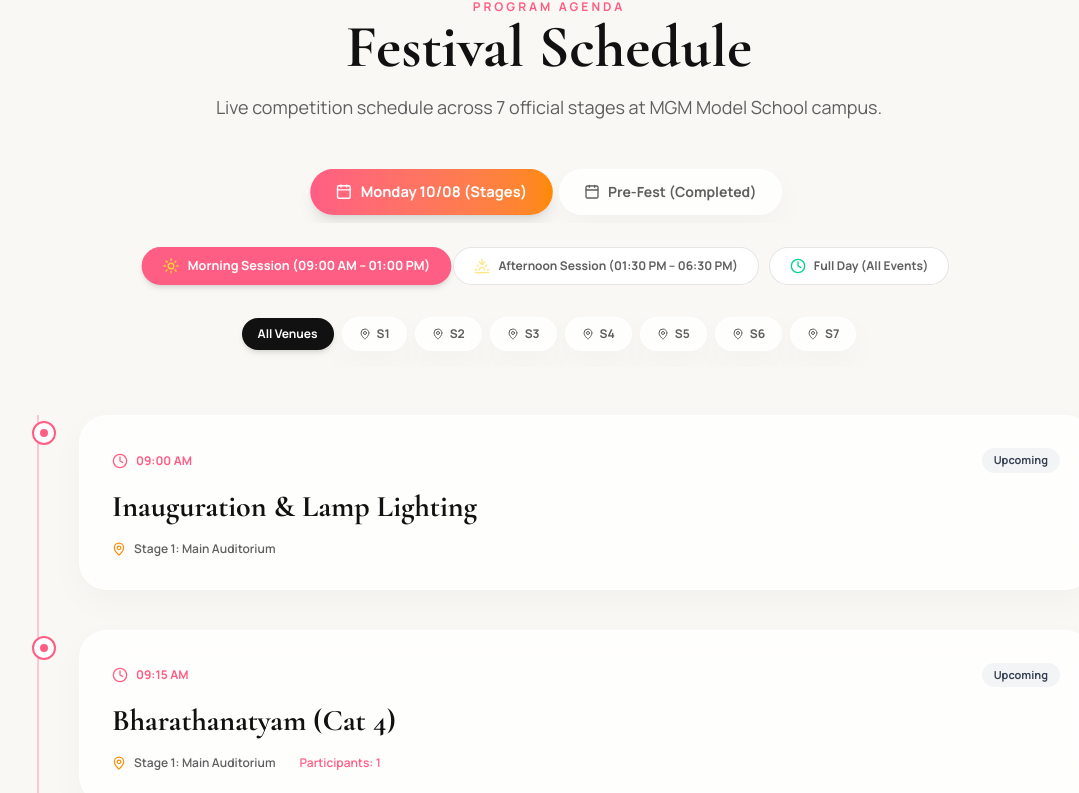
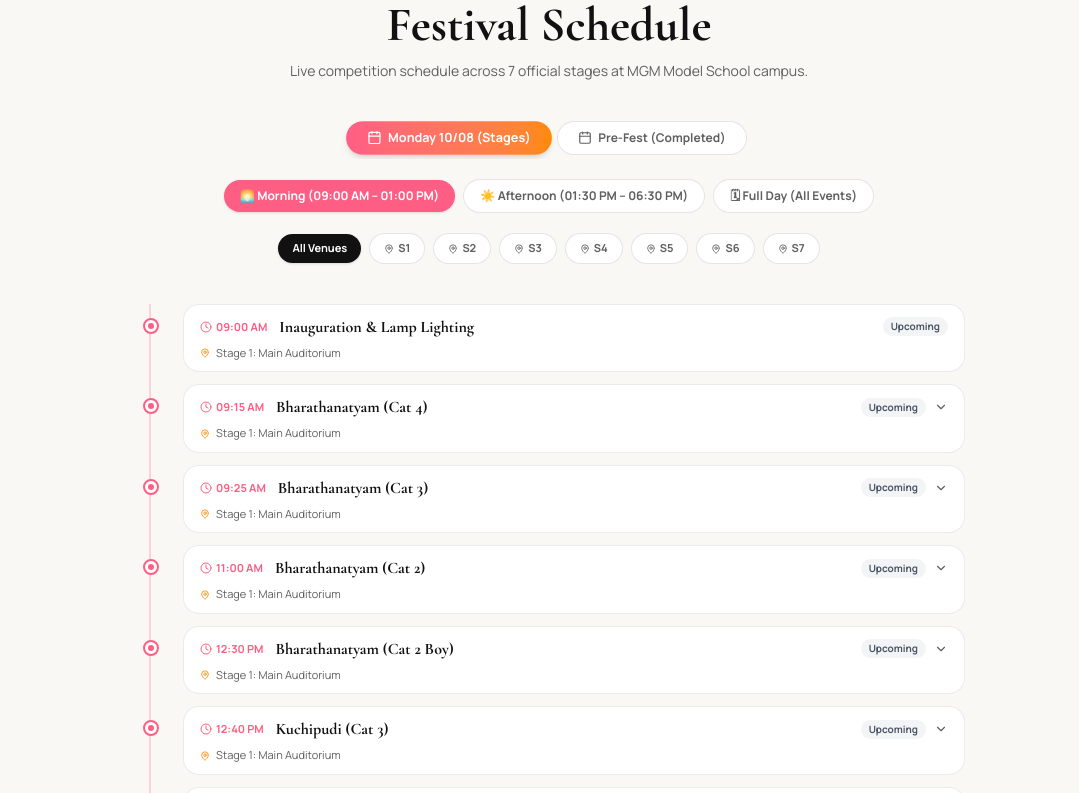
Before and after one commit to kavexa432/KALATHMAKAM, a React (Vite) app: page / in a window 1280 px wide. Shown: the part 4220-5013 px from the top of the page, without its empty margins (91-1170 px from the left). Built offline with nearby package versions, Linux system fonts and the light colour scheme; no server answers; the database is empty.

Commit message:
feat: compact schedule cards with tap-to-expand details and View More button

```diff
--- a/src/components/ScheduleTimeline.tsx
+++ b/src/components/ScheduleTimeline.tsx
@@ -1,19 +1,20 @@
 import React, { useState } from 'react';
 import { DAYS_LIST, SCHEDULE_DATA } from '../data/scheduleData';
-import { Clock, MapPin, CheckCircle, Radio, Calendar, Sun, Sunset } from 'lucide-react';
-import { motion } from 'framer-motion';
+import { Clock, MapPin, CheckCircle, Radio, Calendar, ChevronDown } from 'lucide-react';
 
 export const ScheduleTimeline: React.FC = () => {
   const [activeDay, setActiveDay] = useState<string>(DAYS_LIST[0]);
   const [activeStage, setActiveStage] = useState<string>('All Venues');
   const [sessionFilter, setSessionFilter] = useState<'Morning' | 'Afternoon' | 'All'>('Morning');
+  const [expandedId, setExpandedId] = useState<string | null>(null);
+  // Show first 8 cards, rest behind "View More"
+  const [showAll, setShowAll] = useState(false);
+
+  const INITIAL_VISIBLE = 8;
 
   const filteredScheduleByDay = SCHEDULE_DATA.filter((item) => item.day === activeDay);
-
-  // Extract unique stages for the selected day
   const uniqueStages = Array.from(new Set(filteredScheduleByDay.map(item => item.stage)));
 
-  // Helper to determine if an event is in Morning Session (09:00 AM - 01:00 PM) vs Afternoon Session
   const isMorningItem = (timeStr: string) => {
     if (timeStr.includes('Completed Pre-Fest')) return true;
     if (timeStr.includes('TBA') || timeStr.includes('Same Session')) return true;
@@ -25,224 +26,254 @@ export const ScheduleTimeline: React.FC = () => {
     return true;
   };
 
-  // Filter by day, stage, and session
   const filteredSchedule = filteredScheduleByDay.filter((item) => {
     const matchesStage = activeStage === 'All Venues' || item.stage === activeStage;
     if (!matchesStage) return false;
-
-    if (sessionFilter === 'Morning') {
-      return isMorningItem(item.time);
-    } else if (sessionFilter === 'Afternoon') {
-      return !isMorningItem(item.time);
-    }
+    if (sessionFilter === 'Morning') return isMorningItem(item.time);
+    if (sessionFilter === 'Afternoon') return !isMorningItem(item.time);
     return true;
   });
 
+  const visibleItems = showAll ? filteredSchedule : filteredSchedule.slice(0, INITIAL_VISIBLE);
+  const hiddenCount = filteredSchedule.length - INITIAL_VISIBLE;
+
+  // Reset expanded & showAll when filters change
+  const handleDayChange = (day: string) => {
+    setActiveDay(day);
+    setActiveStage('All Venues');
+    setExpandedId(null);
+    setShowAll(false);
+  };
+
+  const handleStageChange = (stage: string) => {
+    setActiveStage(stage);
+    setExpandedId(null);
+    setShowAll(false);
+  };
+
+  const handleSessionChange = (s: 'Morning' | 'Afternoon' | 'All') => {
+    setSessionFilter(s);
+    setExpandedId(null);
+    setShowAll(false);
+  };
+
   return (
-    <section id="schedule" className="py-24 relative overflow-hidden bg-[#FAF8F5]">
-      <div className="max-w-6xl mx-auto px-4 sm:px-6 lg:px-8">
+    <section id="schedule" className="py-20 relative overflow-hidden bg-[#FAF8F5]">
+      <div className="max-w-4xl mx-auto px-4 sm:px-6 lg:px-8">
 
         {/* Section Header */}
-        <div className="text-center max-w-3xl mx-auto space-y-4 mb-12">
+        <div className="text-center max-w-2xl mx-auto space-y-3 mb-10">
           <span className="text-xs font-sans-manrope font-extrabold tracking-[0.25em] text-[#FF5E84] uppercase">
             PROGRAM AGENDA
           </span>
-          <h2 className="font-serif-cormorant text-4xl sm:text-5xl md:text-6xl font-bold text-[#111111]">
+          <h2 className="font-serif-cormorant text-4xl sm:text-5xl font-bold text-[#111111]">
             Festival Schedule
           </h2>
-          <p className="font-sans-manrope text-base sm:text-lg text-[#5F5F5F]">
+          <p className="font-sans-manrope text-sm text-[#5F5F5F]">
             Live competition schedule across 7 official stages at MGM Model School campus.
           </p>
         </div>
 
         {/* Day Selector Tabs */}
-        <div className="flex items-center justify-center gap-3 mb-6 overflow-x-auto pb-2">
-          {DAYS_LIST.map((day) => {
-            const isActive = activeDay === day;
-            return (
+        <div className="flex items-center justify-center gap-2.5 mb-5 overflow-x-auto pb-1">
+          {DAYS_LIST.map((day) => (
             <button
               key={day}
-                onClick={() => {
-                  setActiveDay(day);
-                  setActiveStage('All Venues'); // Reset stage when day changes
-                }}
-                className={`flex items-center gap-2 px-6 py-3 rounded-full text-xs sm:text-sm font-sans-manrope font-extrabold transition-all duration-300 cursor-pointer whitespace-nowrap ${
-                  isActive
-                    ? 'bg-gradient-to-r from-[#FF5E84] to-[#FF8A00] text-white shadow-lg scale-105'
-                    : 'glass-card text-[#5F5F5F] hover:text-[#111111]'
-                }`}
-              >
-                <Calendar className="w-4 h-4" />
-                <span>{day}</span>
-              </button>
-            );
-          })}
-        </div>
-
-        {/* Session Selector (Morning vs Afternoon vs All Day) */}
-        {activeDay.includes('Stages') && (
-          <div className="flex items-center justify-center flex-wrap gap-2.5 mb-8">
-            <button
-              onClick={() => setSessionFilter('Morning')}
-              className={`px-5 py-2.5 rounded-full text-xs font-sans-manrope font-extrabold transition-all duration-300 flex items-center gap-2 cursor-pointer ${
-                sessionFilter === 'Morning'
-                  ? 'bg-[#FF5E84] text-white shadow-md scale-105'
+              onClick={() => handleDayChange(day)}
+              className={`flex items-center gap-1.5 px-5 py-2 rounded-full text-xs font-sans-manrope font-extrabold transition-all cursor-pointer whitespace-nowrap ${
+                activeDay === day
+                  ? 'bg-gradient-to-r from-[#FF5E84] to-[#FF8A00] text-white shadow-md scale-105'
                   : 'bg-white border border-black/10 text-[#5F5F5F] hover:text-[#111111]'
               }`}
             >
-              <Sun className="w-4 h-4 text-amber-300" />
-              <span>Morning Session (09:00 AM – 01:00 PM)</span>
+              <Calendar className="w-3.5 h-3.5" />
+              <span>{day}</span>
             </button>
+          ))}
+        </div>
 
+        {/* Session Filter */}
+        {activeDay.includes('Stages') && (
+          <div className="flex items-center justify-center flex-wrap gap-2 mb-5">
+            {(['Morning', 'Afternoon', 'All'] as const).map((s) => {
+              const labels = {
+                Morning: '🌅 Morning (09:00 AM – 01:00 PM)',
+                Afternoon: '☀️ Afternoon (01:30 PM – 06:30 PM)',
+                All: '🗓 Full Day (All Events)',
+              };
+              return (
                 <button
-              onClick={() => setSessionFilter('Afternoon')}
-              className={`px-5 py-2.5 rounded-full text-xs font-sans-manrope font-extrabold transition-all duration-300 flex items-center gap-2 cursor-pointer ${
-                sessionFilter === 'Afternoon'
-                  ? 'bg-[#FF8A00] text-white shadow-md scale-105'
+                  key={s}
+                  onClick={() => handleSessionChange(s)}
+                  className={`px-4 py-2 rounded-full text-xs font-sans-manrope font-extrabold transition-all cursor-pointer ${
+                    sessionFilter === s
+                      ? s === 'Morning' ? 'bg-[#FF5E84] text-white shadow-sm'
+                        : s === 'Afternoon' ? 'bg-[#FF8A00] text-white shadow-sm'
+                        : 'bg-[#111111] text-white shadow-sm'
                       : 'bg-white border border-black/10 text-[#5F5F5F] hover:text-[#111111]'
                   }`}
                 >
-              <Sunset className="w-4 h-4 text-amber-200" />
-              <span>Afternoon Session (01:30 PM – 06:30 PM)</span>
-            </button>
-
-            <button
-              onClick={() => setSessionFilter('All')}
-              className={`px-5 py-2.5 rounded-full text-xs font-sans-manrope font-extrabold transition-all duration-300 flex items-center gap-2 cursor-pointer ${
-                sessionFilter === 'All'
-                  ? 'bg-[#111111] text-white shadow-md scale-105'
-                  : 'bg-white border border-black/10 text-[#5F5F5F] hover:text-[#111111]'
-              }`}
-            >
-              <Clock className="w-4 h-4 text-emerald-400" />
-              <span>Full Day (All Events)</span>
-            </button>
-          </div>
-        )}
-
-        {/* Venue Selector Tabs */}
-        {uniqueStages.length > 1 && (
-          <div className="flex items-center justify-start sm:justify-center gap-2 mb-12 overflow-x-auto pb-4 px-2 snap-x">
-            <button
-              onClick={() => setActiveStage('All Venues')}
-              className={`snap-center flex items-center gap-2 px-4 py-2 rounded-full text-[11px] sm:text-xs font-sans-manrope font-bold transition-all duration-300 cursor-pointer whitespace-nowrap ${
-                activeStage === 'All Venues'
-                  ? 'bg-[#111111] text-white shadow-md'
-                  : 'glass-card text-[#5F5F5F] hover:text-[#111111]'
-              }`}
-            >
-              All Venues
-            </button>
-            {uniqueStages.map((stage) => {
-              const isActive = activeStage === stage;
-              return (
-                <button
-                  key={stage}
-                  onClick={() => setActiveStage(stage)}
-                  className={`snap-center flex items-center gap-1.5 px-4 py-2 rounded-full text-[11px] sm:text-xs font-sans-manrope font-bold transition-all duration-300 cursor-pointer whitespace-nowrap ${
-                    isActive
-                      ? 'bg-[#111111] text-white shadow-md'
-                      : 'glass-card text-[#5F5F5F] hover:text-[#111111]'
-                  }`}
-                >
-                  <MapPin className="w-3 h-3" />
-                  <span>{stage.replace('Stage ', 'S').split(':')[0]}</span>
+                  {labels[s]}
                 </button>
               );
             })}
           </div>
         )}
 
-        {/* Vertical Timeline Container */}
-        <div className="relative pl-6 sm:pl-10 border-l-2 border-[#FF5E84]/30 space-y-10 ml-2 sm:ml-8">
+        {/* Venue Selector */}
+        {uniqueStages.length > 1 && (
+          <div className="flex items-center justify-start sm:justify-center gap-2 mb-8 overflow-x-auto pb-2 px-1">
+            <button
+              onClick={() => handleStageChange('All Venues')}
+              className={`px-3.5 py-1.5 rounded-full text-[11px] font-sans-manrope font-bold transition-all cursor-pointer whitespace-nowrap ${
+                activeStage === 'All Venues'
+                  ? 'bg-[#111111] text-white shadow-sm'
+                  : 'bg-white border border-black/10 text-[#5F5F5F] hover:text-[#111111]'
+              }`}
+            >
+              All Venues
+            </button>
+            {uniqueStages.map((stage) => (
+              <button
+                key={stage}
+                onClick={() => handleStageChange(stage)}
+                className={`flex items-center gap-1 px-3.5 py-1.5 rounded-full text-[11px] font-sans-manrope font-bold transition-all cursor-pointer whitespace-nowrap ${
+                  activeStage === stage
+                    ? 'bg-[#111111] text-white shadow-sm'
+                    : 'bg-white border border-black/10 text-[#5F5F5F] hover:text-[#111111]'
+                }`}
+              >
+                <MapPin className="w-2.5 h-2.5" />
+                <span>{stage.replace('Stage ', 'S').split(':')[0]}</span>
+              </button>
+            ))}
+          </div>
+        )}
 
+        {/* Timeline */}
+        <div className="relative pl-5 sm:pl-8 border-l-2 border-[#FF5E84]/25 space-y-3 ml-2 sm:ml-4">
           {filteredSchedule.length > 0 ? (
-            filteredSchedule.map((item, idx) => {
+            <>
+              {visibleItems.map((item) => {
                 const isCompleted = item.status === 'Completed';
                 const isLive = item.status === 'Live';
+                const isExpanded = expandedId === item.id;
+                const hasDetails = item.coordinator || item.participants;
 
                 return (
-                <motion.div
-                  key={item.id}
-                  initial={{ opacity: 0, x: -20 }}
-                  animate={{ opacity: 1, x: 0 }}
-                  transition={{ duration: 0.5, delay: idx * 0.05 }}
-                  className="relative group"
-                >
-                  {/* Timeline Dot Indicator */}
+                  <div key={item.id} className="relative group">
+                    {/* Timeline Dot */}
                     <div
-                    className={`absolute -left-[31px] sm:-left-[47px] top-1.5 w-6 h-6 rounded-full flex items-center justify-center border-2 transition-transform duration-300 group-hover:scale-125 ${
+                      className={`absolute -left-[27px] sm:-left-[40px] top-3.5 w-4 h-4 rounded-full flex items-center justify-center border-2 transition-transform duration-200 group-hover:scale-125 ${
                         isLive
-                        ? 'bg-[#FF8A00] border-white text-white ring-4 ring-[#FF8A00]/30 animate-pulse'
+                          ? 'bg-[#FF8A00] border-white ring-2 ring-[#FF8A00]/30 animate-pulse'
                           : isCompleted
-                        ? 'bg-[#FF5E84] border-white text-white'
-                        : 'bg-white border-[#FF5E84] text-[#FF5E84]'
+                          ? 'bg-[#FF5E84] border-white'
+                          : 'bg-white border-[#FF5E84]'
                       }`}
                     >
                       {isCompleted ? (
-                      <CheckCircle className="w-3.5 h-3.5" />
+                        <CheckCircle className="w-2.5 h-2.5 text-white" />
                       ) : isLive ? (
-                      <Radio className="w-3.5 h-3.5" />
+                        <Radio className="w-2.5 h-2.5 text-white" />
                       ) : (
-                      <div className="w-2 h-2 rounded-full bg-[#FF5E84]" />
+                        <div className="w-1.5 h-1.5 rounded-full bg-[#FF5E84]" />
                       )}
                     </div>
 
-                  {/* Event Card */}
-                  <div className="glass-card p-6 sm:p-8 rounded-[28px] space-y-4 hover:border-[#FF5E84]/40 transition-all duration-300">
-                    <div className="flex flex-wrap items-center justify-between gap-3">
-                      <div className="flex items-center gap-2 text-xs font-sans-manrope font-bold text-[#FF5E84]">
-                        <Clock className="w-4 h-4 text-[#FF5E84]" />
-                        <span>{item.time}</span>
+                    {/* Compact Card */}
+                    <div
+                      className={`bg-white border rounded-2xl overflow-hidden transition-all duration-200 ${
+                        isExpanded ? 'border-[#FF5E84]/40 shadow-sm' : 'border-black/8 hover:border-[#FF5E84]/25'
+                      } ${hasDetails ? 'cursor-pointer' : ''}`}
+                      onClick={() => hasDetails && setExpandedId(isExpanded ? null : item.id)}
+                    >
+                      {/* Main Row — always visible */}
+                      <div className="flex items-center justify-between gap-3 px-4 py-3">
+                        <div className="flex items-center gap-3 min-w-0">
+                          {/* Time */}
+                          <span className="shrink-0 flex items-center gap-1 text-[11px] font-sans-manrope font-bold text-[#FF5E84] whitespace-nowrap">
+                            <Clock className="w-3 h-3" />
+                            {item.time}
+                          </span>
+
+                          {/* Title */}
+                          <span className="font-serif-cormorant font-bold text-[15px] sm:text-base text-[#111111] leading-tight truncate">
+                            {item.title}
+                          </span>
                         </div>
 
+                        <div className="flex items-center gap-2 shrink-0">
+                          {/* Status badge */}
                           <span
-                        className={`px-3 py-1 rounded-full text-[11px] font-sans-manrope font-bold ${
+                            className={`px-2 py-0.5 rounded-full text-[10px] font-sans-manrope font-bold whitespace-nowrap ${
                               isLive
                                 ? 'bg-amber-500 text-white animate-pulse'
                                 : isCompleted
                                 ? 'bg-emerald-100 text-emerald-800'
-                            : 'bg-gray-100 text-gray-700'
+                                : 'bg-gray-100 text-gray-600'
                             }`}
                           >
                             {item.status}
                           </span>
+
+                          {/* Expand chevron if has details */}
+                          {hasDetails && (
+                            <ChevronDown
+                              className={`w-3.5 h-3.5 text-[#5F5F5F] transition-transform duration-200 ${
+                                isExpanded ? 'rotate-180' : ''
+                              }`}
+                            />
+                          )}
+                        </div>
                       </div>
 
-                    <h3 className="font-serif-cormorant text-2xl sm:text-3xl font-bold text-[#111111]">
-                      {item.title}
-                    </h3>
-
-                    <div className="flex flex-wrap items-center gap-6 text-xs font-sans-manrope text-[#5F5F5F]">
-                      <div className="flex items-center gap-2">
-                        <MapPin className="w-3.5 h-3.5 text-[#FF8A00]" />
-                        <span className="font-semibold">{item.stage}</span>
+                      {/* Sub-row: venue (always visible, compact) */}
+                      <div className="flex items-center gap-1.5 px-4 pb-2.5 -mt-1">
+                        <MapPin className="w-2.5 h-2.5 text-[#FF8A00] shrink-0" />
+                        <span className="text-[11px] font-sans-manrope text-[#5F5F5F] truncate">{item.stage}</span>
                       </div>
 
+                      {/* Expanded details */}
+                      {isExpanded && hasDetails && (
+                        <div className="px-4 pb-3.5 pt-1 border-t border-black/6 space-y-1.5 bg-[#FAF8F5]">
                           {item.participants && (
-                        <div className="font-semibold text-[#FF5E84]">
-                          <span>Participants: {item.participants}</span>
+                            <div className="flex items-center gap-1.5 text-xs font-sans-manrope">
+                              <span className="text-[#5F5F5F]">Participants:</span>
+                              <span className="font-bold text-[#FF5E84]">{item.participants}</span>
                             </div>
                           )}
-
                           {item.coordinator && (
-                        <div>
-                          <span>Coordinator: </span>
-                          <strong className="text-[#111111]">{item.coordinator}</strong>
+                            <div className="flex items-center gap-1.5 text-xs font-sans-manrope">
+                              <span className="text-[#5F5F5F]">Coordinator:</span>
+                              <span className="font-bold text-[#111111]">{item.coordinator}</span>
+                            </div>
+                          )}
                         </div>
                       )}
                     </div>
                   </div>
+                );
+              })}
 
-                </motion.div>
-              );
-            })
+              {/* View More / Show Less */}
+              {filteredSchedule.length > INITIAL_VISIBLE && (
+                <div className="pt-4 text-center">
+                  <button
+                    onClick={() => setShowAll(!showAll)}
+                    className="inline-flex items-center gap-2 px-6 py-2.5 rounded-full bg-white border border-[#FF5E84]/40 text-[#FF5E84] font-sans-manrope font-bold text-xs hover:bg-[#FF5E84] hover:text-white transition-all cursor-pointer shadow-sm"
+                  >
+                    <ChevronDown className={`w-4 h-4 transition-transform duration-200 ${showAll ? 'rotate-180' : ''}`} />
+                    {showAll ? 'Show Less' : `View ${hiddenCount} More Events`}
+                  </button>
+                </div>
+              )}
+            </>
           ) : (
-            <div className="bg-white p-8 rounded-[28px] border border-black/8 text-center text-[#5F5F5F] font-sans-manrope text-sm">
+            <div className="bg-white p-6 rounded-2xl border border-black/8 text-center text-[#5F5F5F] font-sans-manrope text-sm">
               No events scheduled for {activeDay}.
             </div>
           )}
-
         </div>
 
       </div>
```
Lines whose indentation alone changed are shown as unchanged.
